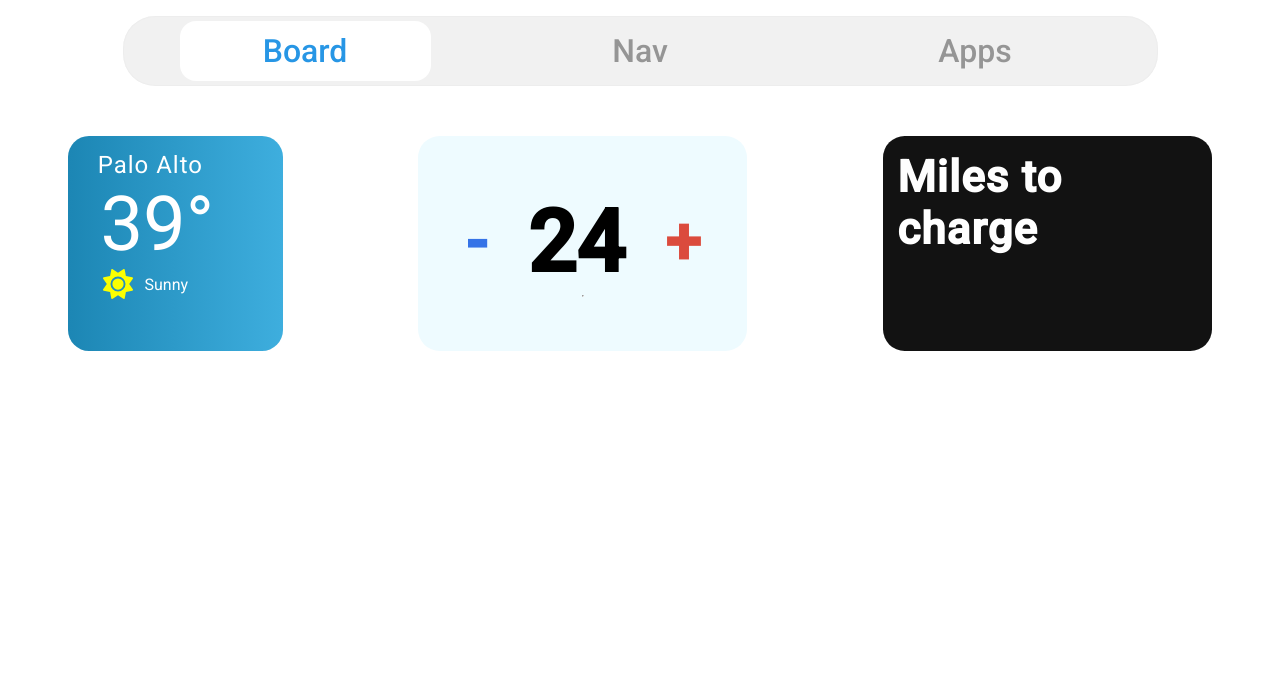
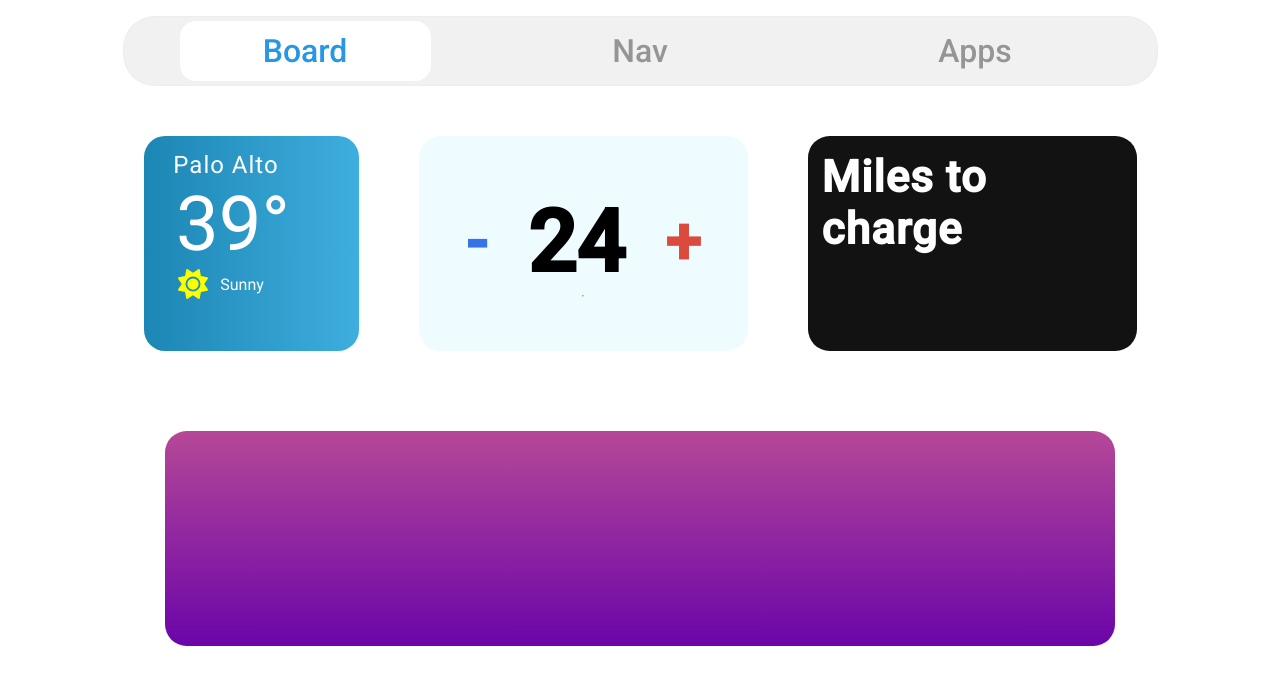
Before and after one commit to scaython/car-dashboard, a React (Vite) app: page /apps in a window 1280 px wide. Shown: the top 684 px of the page. Built offline with nearby package versions, Linux system fonts and the light colour scheme.

Commit message:
Fix music player widget

```diff
--- a/src/components/musicPlayer/MusicPlayer.jsx
+++ b/src/components/musicPlayer/MusicPlayer.jsx
@@ -2,7 +2,7 @@ import React from 'react'
 import './MusicPlayer.scss'
 const MusicPlayer = () => {
   return (
-    <div className='widget-wrapper'>
+    <div className='player-widget-wrapper'>
 
     </div>
   )
--- a/src/components/musicPlayer/MusicPlayer.scss
+++ b/src/components/musicPlayer/MusicPlayer.scss
@@ -0,0 +1,6 @@
+.player-widget-wrapper{
+    width: 950px;
+    height: 215px;
+    border-radius: 21.67px;
+    background: linear-gradient(180deg,#B54896,#6B05AA);
+}
--- a/src/pages/music/Applications.jsx
+++ b/src/pages/music/Applications.jsx
@@ -3,14 +3,23 @@ import "./Applications.scss"
 import Weather from '../../components/weather/Weather'
 import ConsumptionWidget from '../../components/consumption/ConsumptionWidget'
 import AirConditioner from '../../components/conditioner/AirConditioner'
+import MusicPlayer from '../../components/musicPlayer/MusicPlayer'
 const Applications = () => {
   return (
-    <div className='apps-wrapper'>
-      <Weather/>
-      <AirConditioner/>
-      <ConsumptionWidget/>
+    <>
+     <div className='apps-wrapper'>
+      <div className="upper-row">
+       <Weather/>
+       <AirConditioner/>
+       <ConsumptionWidget/>
+      </div>
+    <div className='second-row'>
+     <MusicPlayer/>
+    </div>
+    </div>
 
-    </div>
+
+    </>
 
   )
 }
--- a/src/pages/music/Applications.scss
+++ b/src/pages/music/Applications.scss
@@ -1,6 +1,18 @@
-.apps-wrapper{
+.apps-wrapper {
     display: flex;
-    justify-content: space-around;
-    align-items: flex-start;
+    flex-direction: column;
+    justify-content: space-between;
+    gap: 80px;
     margin-top: 50px;
-}
+
+    .upper-row {
+      display: flex;
+      justify-content: center;
+      gap: 60px;
+    }
+
+    .second-row {
+      display: flex;
+      justify-content: center;
+    }
+  }
```
